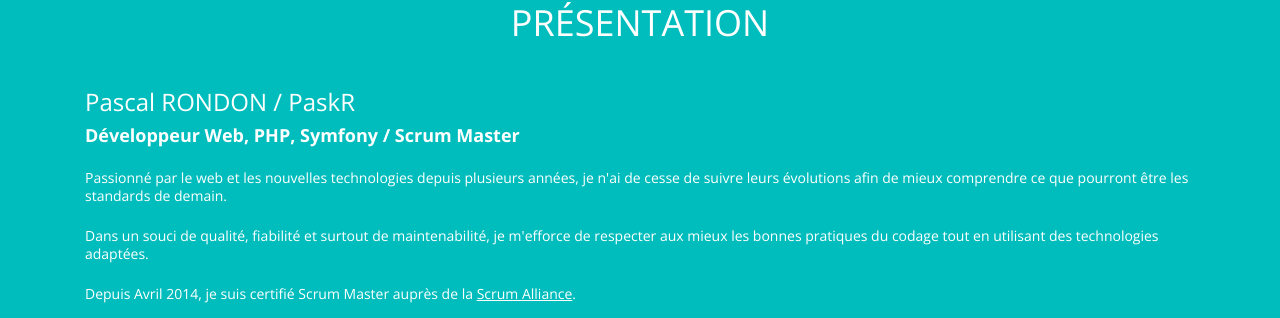
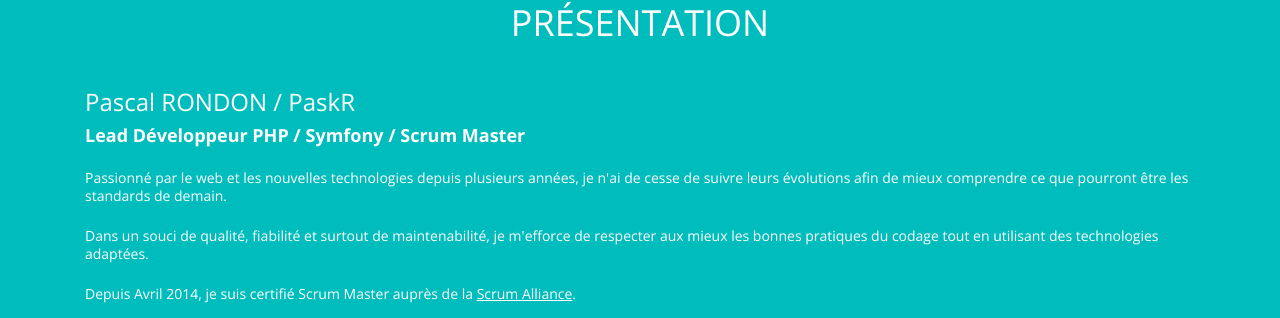
Before and after one commit to PaskR/PaskR.fr, a Jekyll site: the page built from cv.html, in a window 1280 px wide and 900 px high, scrolled down 379 px. Shown: the part 137-455 px from the top of the window. Built offline with Jekyll 4.4.1, drawn with Linux system fonts in a browser that asks for light colours; nearby versions of some CDN libraries; some of the changed text lies outside the part shown.

Commit message:
Update cv.html

```diff
--- a/cv.html
+++ b/cv.html
@@ -11,7 +11,7 @@ permalink: /cv/
         <div class="row">
             <div class=" col-xs-12 col-sm-12 col-md-12 col-lg-12">
                 <h3>Pascal RONDON / PaskR</h3>
-                <h4 class="subHeading">Développeur Web, PHP, Symfony / Scrum Master</h4>
+                <h4 class="subHeading">Lead Développeur PHP / Symfony / Scrum Master</h4>
                 <p>Passionné par le web et les nouvelles technologies depuis plusieurs années, je n'ai de cesse de suivre leurs évolutions afin de mieux comprendre ce que pourront être les standards de demain.</p>
                 <p>Dans un souci de qualité, fiabilité et surtout de maintenabilité, je m'efforce de respecter aux mieux les bonnes pratiques du codage tout en utilisant des technologies adaptées.</p>
                 <p>Depuis Avril 2014, je suis certifié Scrum Master auprès de la <a target="_blank" href="http://www.scrumalliance.org/">Scrum Alliance</a>.</p>
@@ -118,7 +118,7 @@ permalink: /cv/
                 <div class="arrowpart"></div>
                 <div class="details">
                     <h4>WakeOnWeb</h4>
-                    <h5>Développeur Web</h5>
+                    <h5>Développeur Web / Lead Développeur</h5>
                     <p><strong>Site internet :</strong> <a href="http://www.wakeonweb.com" target="_blank">http://www.wakeonweb.com</a></p>
                 </div>
             </div>
```
